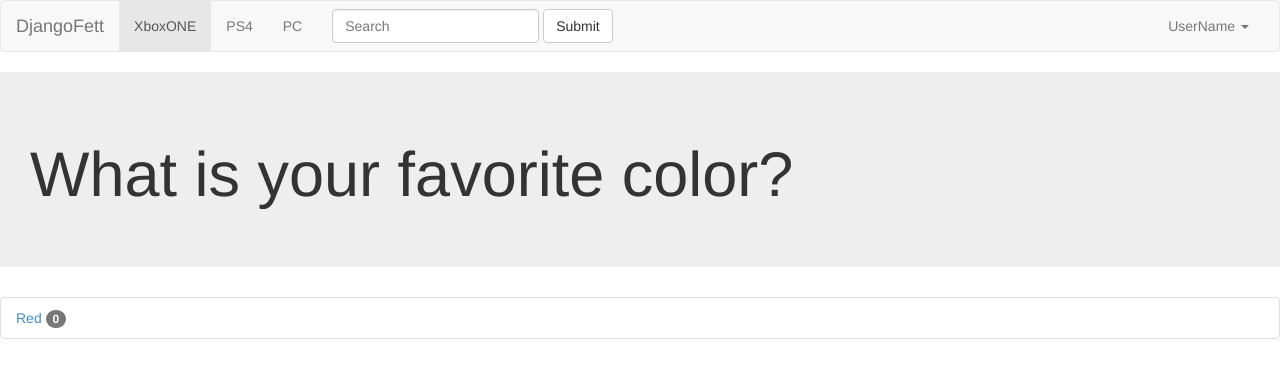
After one commit to vandrada/djangofett, a Django app: template proj/portal/templates/portal/vote.html in a window 1280 px wide. The commit adds this page. Shown: the top 378 px of the page. Run offline with Django 3.2, Linux system fonts and the light colour scheme; the template is opened without the code that fills it: values that come from a table or form of the project are taken from there, others are empty; data comes from the database, SQL or seed files in the repository; parts of the project's set-up code (start-up, migrations or seed data) failed here and were passed over; some libraries are stand-ins or nearby versions.

Commit message:
added vote view

```diff
--- /dev/null
+++ b/proj/portal/templates/portal/vote.html
@@ -0,0 +1,15 @@
+{% extends "portal/base.html" %}
+{% block content %}
+  <div class="jumbotron">
+    <h1> {{ question.question_text }}</h1>
+  </div>
+
+<!-- Answers -->
+  <ul class="list-group">
+  {% for answer in question.answer_set.all %}
+  <li class="list-group-item"><a href="#">{{ answer.answer_text }}
+    <span class="badge">{{ answer.vote_count }}</span></a>
+  </li>
+  {% endfor %}
+  </ul>
+{% endblock %}
--- a/proj/portal/views.py
+++ b/proj/portal/views.py
@@ -29,3 +29,8 @@ def review():
 def user():
     # TODO
     pass
+
+
+def vote(request, question_id):
+    context = {'question': Question.objects.get(id=question_id)}
+    return render(request, 'portal/vote.html', context)
```
Also changed, not shown: proj/portal/templates/portal/home.html (+9 -2 lines).
